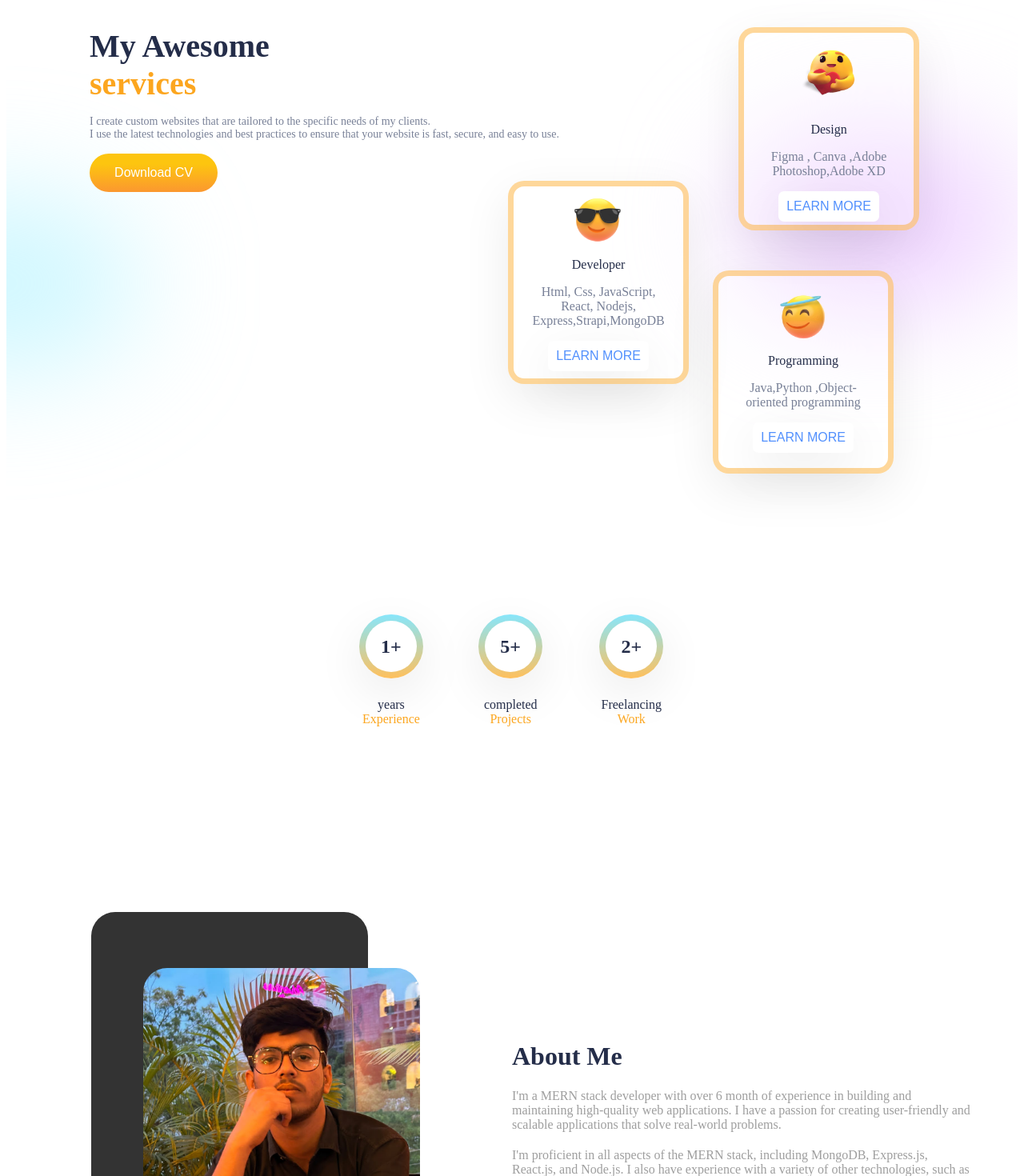
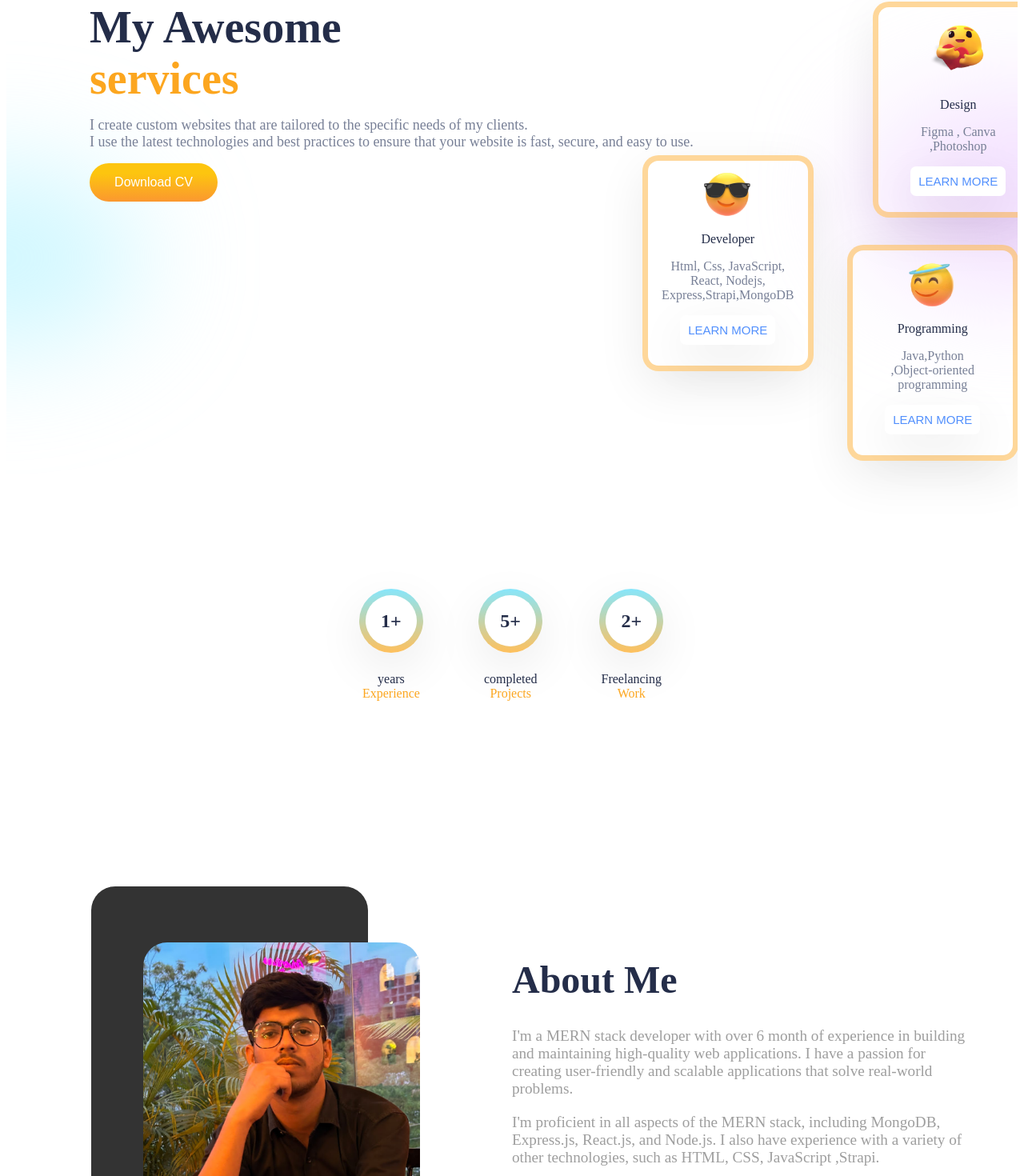
Before and after one commit to ayanhaq03/Portfolio, a React (Vite) app: page / in a window 1280 px wide. Shown: the part 998-2468 px from the top of the page at 80% size. Built offline with nearby package versions, Linux system fonts and the light colour scheme.

Commit message:
update responsive

```diff
--- a/src/components/About/About.css
+++ b/src/components/About/About.css
@@ -42,18 +42,20 @@
 
 .a-title {
   font-weight: 800;
-  font-size: 2rem;
+  font-size: 3rem;
 
 }
 
 .a-sub {
   margin: 20px 0px;
   color: #9e9e9e;
+  font-size: 1.2rem;
 }
 
 .a-desc{
     font-weight: 300;
     color: #9e9e9e;
+    font-size: 1.2rem;
 }
 
 .a-about{
@@ -69,11 +71,13 @@
 
 .a-exp-title{
     font-weight: bold;
+    font-size: 1.5rem;
 
     margin-bottom: 10px;
 }
 .a-exp-desc{
   color: #9e9e9e;
+  font-size: 1.2rem;
 
 }
 
@@ -82,6 +86,7 @@
       flex-direction: column;
       text-align: center;
        margin-bottom: 4rem;
+
 
     }
 
--- a/src/components/Card/Card.css
+++ b/src/components/Card/Card.css
@@ -1,5 +1,5 @@
 .card {
-  width: 10rem;
+  width: 8rem;
   height: 13rem;
   position: absolute;
   display: flex;
@@ -7,13 +7,14 @@
   gap: 1rem;
   align-items: center;
   justify-content: center;
-  width: 10rem;
+
   text-align: center;
   background: rgba(255, 255, 255, 0.26);
   border: 7px solid var(--orangeCard);
   box-shadow: var(--boxShadow);
   border-radius: 20px;
-  padding: 0px 26px 2rem 26px;
+  padding: 0px 36px 3rem 36px;
+
 }
 .card span:nth-of-type(2) {
   color: var(--gray);
@@ -29,7 +30,7 @@
     border-radius: 7px;
     border: none;
     padding: 10px;
-    font-size: 16px;
+    font-size: 15px;
     color: #5290FD;
 }
 
@@ -44,6 +45,7 @@
 
 @media screen and (max-width: 480px){
   .card{
-    width: auto;
+    width: 14rem;
+
   }
 }
--- a/src/components/Contact/Contact.css
+++ b/src/components/Contact/Contact.css
@@ -1,20 +1,18 @@
 .contact-form{
-    padding: 0 2rem 0 2rem;
+    padding: 0 3rem 0 3rem;
     display: flex;
     height: 80vh;
     margin-top: 4rem;
-
       /* scroll */
-  padding-top: 2rem;
+    padding-top: 3rem;
+    margin-left: 250px;
 }
-
 .c-right{
     display: flex;
     justify-content: center;
     position: relative;
     flex: 1;
 }
-
 .c-right>form
 {
     display: flex;
@@ -23,7 +21,6 @@
     align-items: center;
 
 }
-
 .c-right .user{
     width: 20rem;
     height: 2rem;
@@ -33,11 +30,9 @@
     border-radius: 8px;
     font-size: 16px;
 }
-
 textarea{
     height: 4rem!important;
 }
-
 .c-blur1{
     top: 1rem;
     left: 8rem;
@@ -49,6 +44,7 @@ textarea{
         flex-direction: column;
         gap: 5rem;
         height: 40rem;
+        margin-left: 10px;
     }
     .c-right .user{
         width: 16rem;
--- a/src/components/Experience/Experience.css
+++ b/src/components/Experience/Experience.css
@@ -12,7 +12,6 @@
       display: flex;
       flex-direction: column;
       align-items: center;
-
   }
   .circle {
       width: 4rem;
@@ -47,7 +46,6 @@
 
   @media screen and (max-width: 480px) {
       .experience{
-        margin-top: -100px;
           transform: scale(0.7);
 
       }
--- a/src/components/Intro/Intro.css
+++ b/src/components/Intro/Intro.css
@@ -2,7 +2,7 @@
   display: flex;
   height: 77vh;
   margin-top: 6rem;
-  margin-bottom: 11rem;
+  margin-bottom: 7rem;
 
 }
 
--- a/src/components/Project/Project.css
+++ b/src/components/Project/Project.css
@@ -17,6 +17,7 @@
 
 .pl-desc {
   margin: 20px 0px;
+  font-size: 1.2rem;
 }
 
 .pl-list {
--- a/src/components/Services/Services.css
+++ b/src/components/Services/Services.css
@@ -4,7 +4,6 @@
   height: 30rem;
   margin-bottom: 8rem;
   margin-top: 9rem;
-
   margin-bottom: 13rem;
   /* scroll view */
   padding-top: 3rem;
@@ -16,20 +15,19 @@
   position: relative;
   /* gap: 20px; */
 }
-
 .awesome > :nth-child(1) {
   color: var(--black);
-  font-size: 2.5rem;
+  font-size: 3.5rem;
   font-weight: bold;
 }
 .awesome > :nth-child(2) {
   color: var(--orange);
-  font-size: 2.5rem;
+  font-size: 3.5rem;
   font-weight: bold;
 }
 .awesome > :nth-child(3) {
   color: var(--gray);
-  font-size: 14px;
+  font-size: 18px;
   margin-top: 1rem;
 }
 .s-button {
@@ -43,15 +41,12 @@
 }
 .cards > * {
   position: absolute;
-
 }
-
 /* blur */
 .s-blur2 {
   left: 14rem;
   top: 8rem;
 }
-
 .s-blur1 {
   top: 13rem;
   left: -18rem;
@@ -69,12 +64,10 @@
   .cards {
     display: flex;
     flex-direction: column;
+    margin-left: 20px;
     gap: 17rem;
-    margin-left: 20px;
-    margin-right: 20px;
   }
   .cards > * {
     position: static;
   }
-
 }
--- a/src/components/Services/Services.jsx
+++ b/src/components/Services/Services.jsx
@@ -47,7 +47,7 @@ const Services = () => {
           <Card
             emoji={HeartEmoji}
             heading={"Design"}
-            detail={"Figma , Canva ,Adobe Photoshop,Adobe XD"}
+            detail={"Figma , Canva ,Photoshop"}
           />
         </motion.div>
         {/* second card */}
```
Lines whose indentation alone changed are shown as unchanged.
